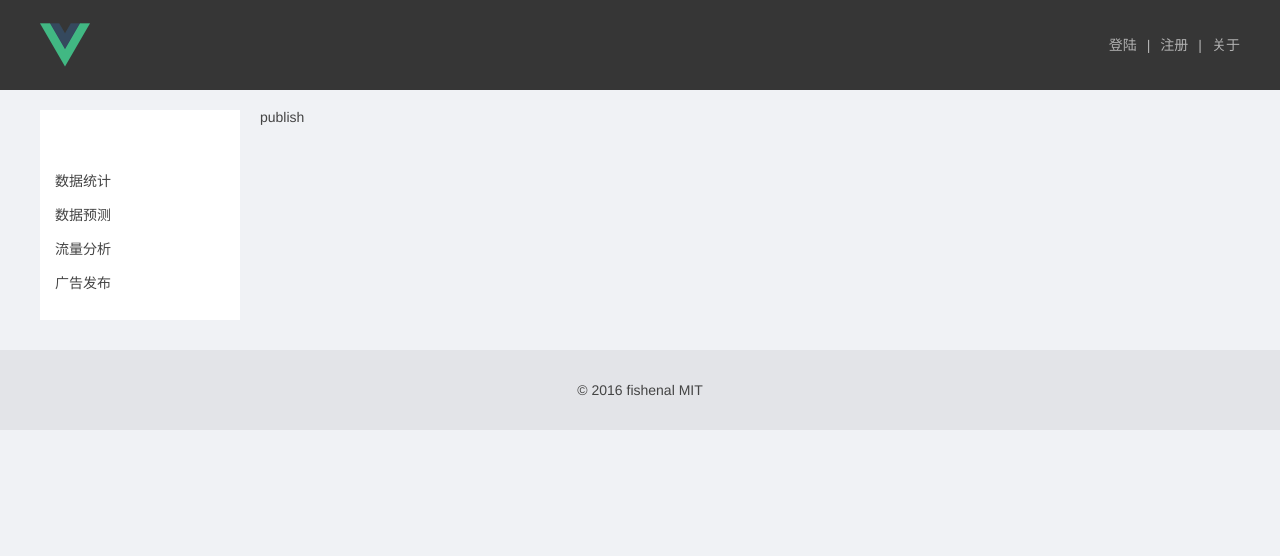
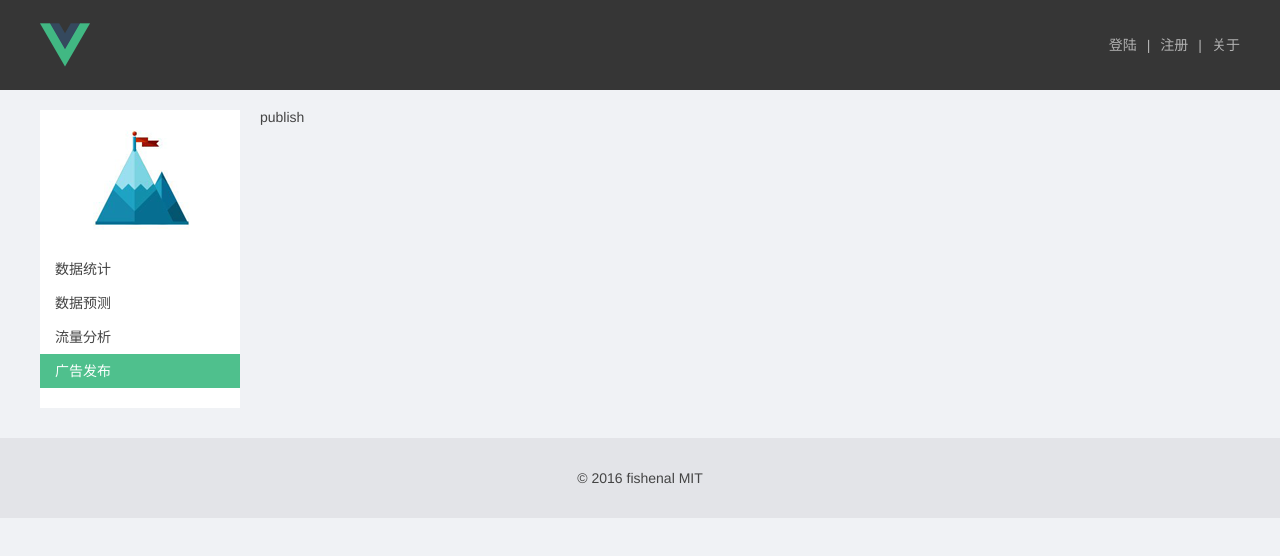
Before and after one commit to lml19960131/salePage, a Vue app: page /detail/publish in a window 1280 px wide. Shown: the top 556 px of the page. Built offline with nearby package versions, Linux system fonts and the light colour scheme; what vue-resource would draw is missing.

Commit message:
children-router

```diff
--- a/src/components/layout.vue
+++ b/src/components/layout.vue
@@ -2,7 +2,9 @@
   <div>
     <div class="app-head">
       <div class="app-head-inner">
-        <img src="../assets/logo.png">
+        <router-link :to="{path:'/'}">
+          <img src="../assets/logo.png">
+        </router-link>
         <div class="head-nav">
           <ul class="nav-list">
             <li @click="logClick">登陆</li>
--- a/src/main.js
+++ b/src/main.js
@@ -22,11 +22,8 @@ let router = new VueRouter({
     {
       path: '/detail',
       component: detail,
+      redirect: '/detail/analysis',
       children:[
-        {
-          path: 'analysis',
-          component: analysis
-        },
         {
           path: 'count',
           component: count
@@ -34,6 +31,10 @@ let router = new VueRouter({
         {
           path: 'forecast',
           component: forecast
+        },
+        {
+          path: 'analysis',
+          component: analysis
         },
         {
           path: 'publish',
--- a/src/pages/detail.vue
+++ b/src/pages/detail.vue
@@ -2,9 +2,10 @@
   <div class="detail-wrap">
     <div class="detail-left">
       <div class="product-board">
-        <img>
+        <img :src="productIcon">
         <ul>
-          <li v-for="item in products">{{item.name}}</li>
+          <router-link v-for="item in products" :to="{path: item.path}" tag="li"
+          active-class="active">{{item.name}}</router-link>
         </ul>
       </div>
     </div>
@@ -51,6 +52,11 @@
         }
       }
     },
+    computed:{
+      productIcon(){
+        return this.imgMap[this.$route.path]
+      }
+    }
   }
 </script>
 
--- a/src/pages/index.vue
+++ b/src/pages/index.vue
@@ -33,7 +33,8 @@
             <h2>{{item.title}}</h2>
             <p>{{item.description}}</p>
             <div class="index-board-button">
-              <a href="" class="button">立即购买</a>
+              <router-link class="button" :to="{path: 'detail/' + item.toKey}">
+                立即购买</router-link>
             </div>
           </div>
         </div>
@@ -139,7 +140,7 @@
           {
             src: require('../assets/slideShow/pic3.jpg'),
             title: 'xxx3',
-            href: 'http://xxx.xxx.com'
+            href: 'detail/publish'
           },
           {
             src: require('../assets/slideShow/pic4.jpg'),
@@ -152,14 +153,14 @@
             title: '开放产品',
             description: '开放产品是一款开放产品',
             id: 'car',
-            toKey: 'analysis',
+            toKey: 'count',
             saleout: false
           },
           {
             title: '品牌营销',
             description: '品牌营销帮助你的产品更好地找到定位',
             id: 'earth',
-            toKey: 'count',
+            toKey: 'analysis',
             saleout: false
           },
           {
```
